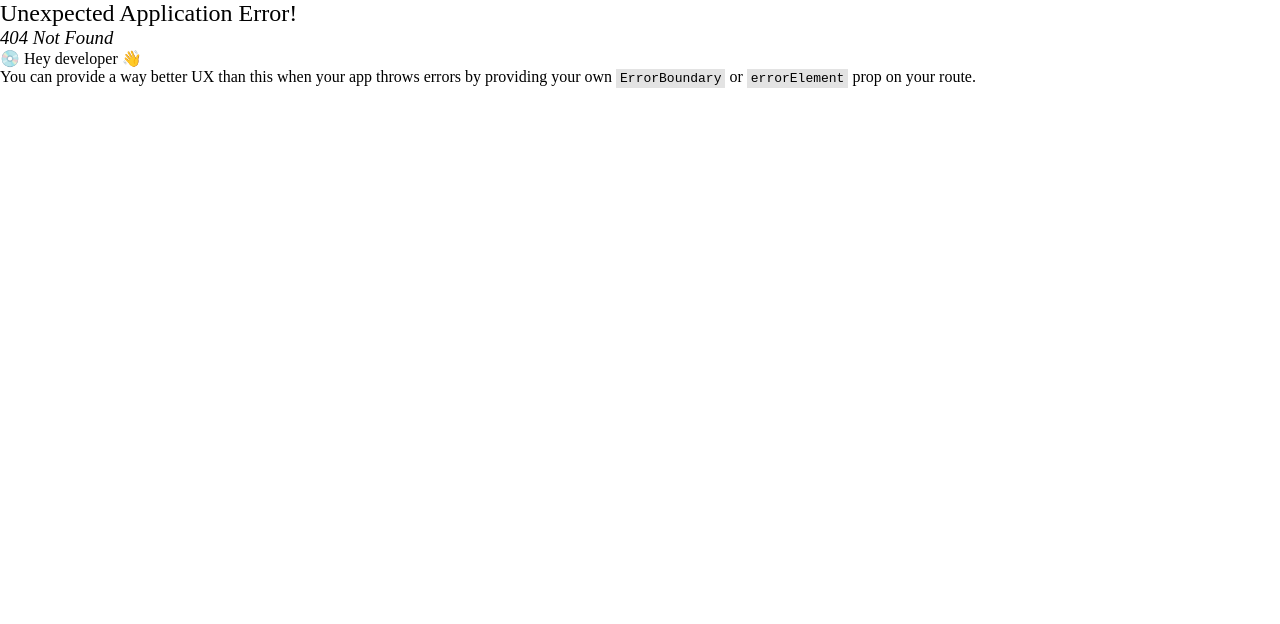
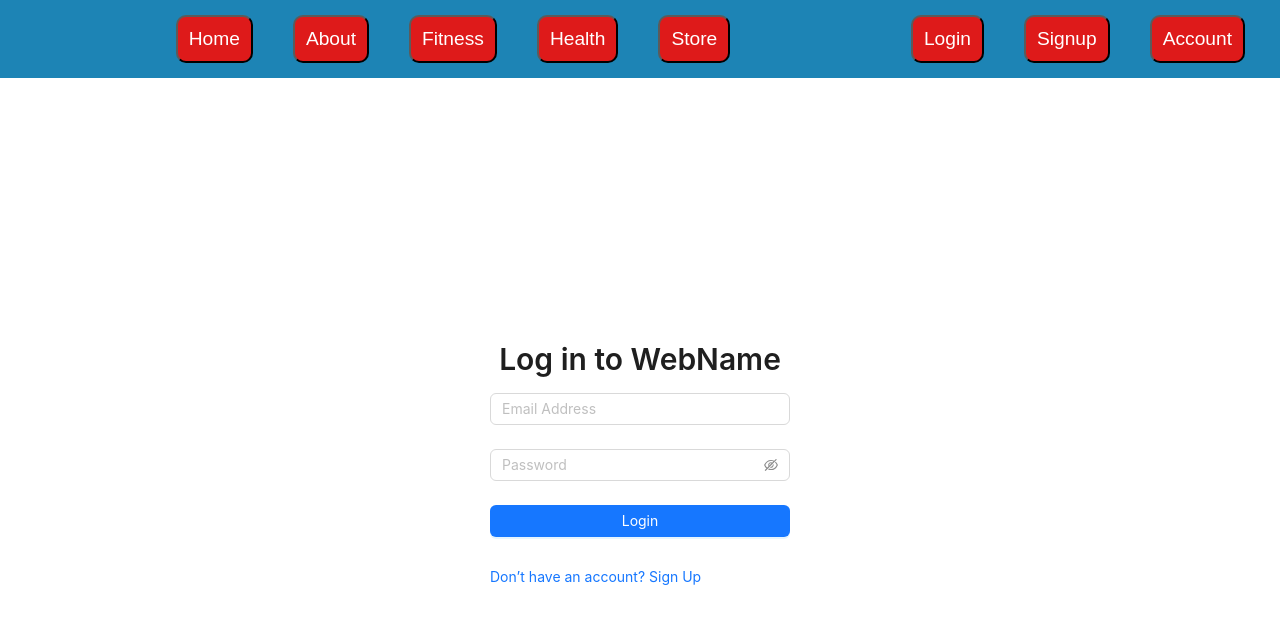
Before and after one commit to blockdoyle/HealthApplication, a React (Vite) app: page /login in a window 1280 px wide. Before the commit this address had no page. Shown: the top 624 px of the page. Built offline with nearby package versions, Linux system fonts and the light colour scheme.

Commit message:
created initial version of login function

```diff
--- /dev/null
+++ b/src/components/LoginForm.jsx
@@ -0,0 +1,50 @@
+// eslint-disable-next-line no-unused-vars
+import React from 'react';
+import { Form, Input, Button, Typography } from 'antd';
+import { useNavigate } from 'react-router-dom';
+
+const { Title } = Typography;
+
+const LoginForm = () => {
+    const navigate = useNavigate();
+
+    const onFinish = (values) => {
+        console.log('Received values of form: ', values);
+        // Here you would typically handle authentication.
+        // For now, we'll simulate successful login:
+        navigate('/dashboard');  // Redirect to a dashboard or home page after login
+    };
+
+    return (
+        <div style={{ display: 'flex', justifyContent: 'center', alignItems: 'center', height: '100vh' }}>
+            <Form
+                onFinish={onFinish}
+                style={{ width: '300px' }}
+            >
+                <Title level={2} style={{ textAlign: 'center' }}>Log in to WebName</Title>
+                <Form.Item
+                    name="email"
+                    rules={[{ required: true, message: 'Please input your email!' }]}
+                >
+                    <Input placeholder="Email Address" />
+                </Form.Item>
+                <Form.Item
+                    name="password"
+                    rules={[{ required: true, message: 'Please input your password!' }]}
+                >
+                    <Input.Password placeholder="Password" />
+                </Form.Item>
+                <Form.Item>
+                    <Button type="primary" htmlType="submit" block>
+                        Login
+                    </Button>
+                </Form.Item>
+                <Form.Item>
+                    <a onClick={() => navigate('/signup')}>Don’t have an account? Sign Up</a>
+                </Form.Item>
+            </Form>
+        </div>
+    );
+};
+
+export default LoginForm;
--- a/src/main.jsx
+++ b/src/main.jsx
@@ -10,6 +10,7 @@ import HomePage from "./pages/HomePage.jsx";
 import AboutPage from "./pages/AboutPage.jsx";
 import FitnessPage from "./pages/FitnessPage.jsx";
 import SignUp from "./components/SignupPage.jsx";
+import Login from "./components/LoginForm.jsx";
 
 // Router configuration
 const router = createBrowserRouter([
@@ -21,6 +22,7 @@ const router = createBrowserRouter([
       { path: "/about", element: <AboutPage /> },
       { path: "/fitness", element: <FitnessPage /> },
       { path: "signup", element: <SignUp /> },
+      { path: "login", element: <Login /> },
     ],
   },
 ]);
```
